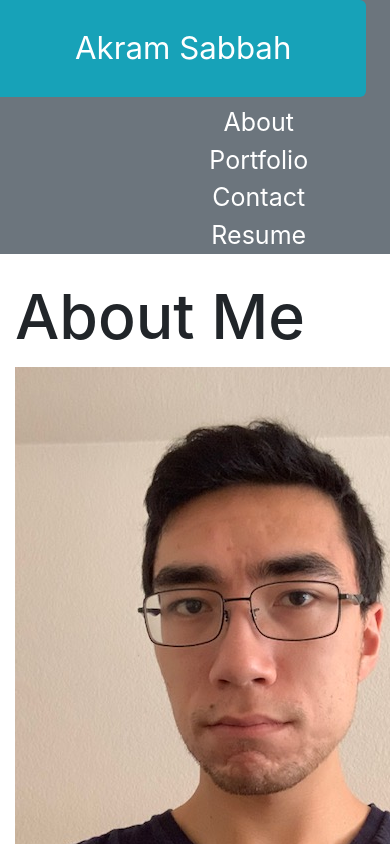
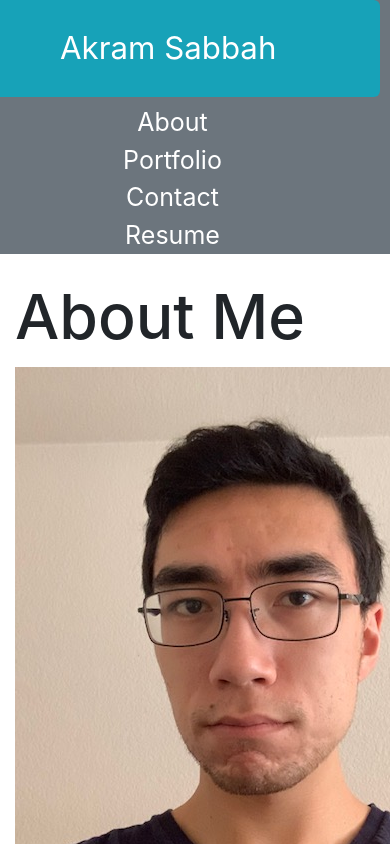
Before and after one commit to akramsabbah9/react-portfolio, a React (Create React App) app: page / in a window 390 px wide. Shown: the top 844 px of the page. Built offline with nearby package versions, Linux system fonts and the light colour scheme.

Commit message:
changed navbar layout to grid for responsiveness

```diff
--- a/src/components/Header/index.js
+++ b/src/components/Header/index.js
@@ -6,8 +6,8 @@ import Nav from "../Nav";
 function Header({ sections, current, setCurrent }) {
     return (
         <header>
-            <Navbar className="bg-secondary border-0 rounded-0 p-0 mb-3 flex-wrap">
-                <Navbar.Brand className="text-white bg-info pt-3 pb-3 pl-5 pr-5 h-100 rounded-right">Akram Sabbah</Navbar.Brand>
+            <Navbar className="bg-secondary border-0 rounded-0 p-0 mb-3 flex-wrap row">
+                <Navbar.Brand className="text-white bg-info pt-3 pb-3 pl-5 pr-5 h-100 rounded-right col-lg">Akram Sabbah</Navbar.Brand>
                 <Nav sections={sections} current={current} setCurrent={setCurrent} />
             </Navbar>
         </header>
--- a/src/components/Nav/index.js
+++ b/src/components/Nav/index.js
@@ -6,7 +6,7 @@ function MNav(props) {
     const {sections = [], current, setCurrent} = props;
 
     return (
-        <Nav className="w-75 ml-auto justify-content-around text-white row">
+        <Nav className="w-100 justify-content-around text-white col-lg-9 row">
             {sections.map(section => (
                 <Nav.Item key={section.name} className="col-sm text-center">
                     <span onClick={() => setCurrent(section)}>{section.name}</span>
```
